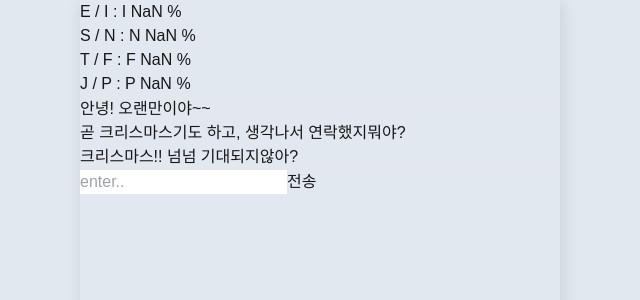
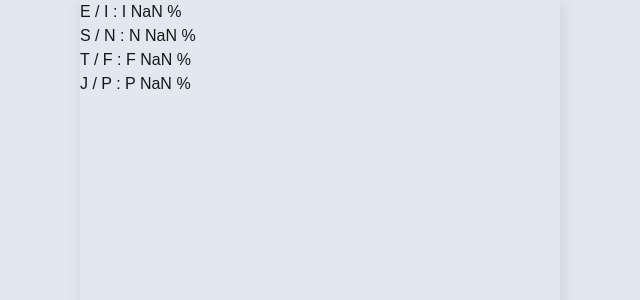
Before and after one commit to MaetDol/christmas-ornament, a Next.js app: page / in a window 1280 px wide. Shown: the top 300 px of the page, without its empty margins (320-960 px from the left). Built offline with nearby package versions, Linux system fonts and the light colour scheme.

Commit message:
feat, 페이지 동작하지 않게 수정
여기엔 다른게 들어와야 하니까.. 계산 로직만 남겨두기!

```diff
--- a/src/app/page.tsx
+++ b/src/app/page.tsx
@@ -1,62 +1,12 @@
 'use client';
 
-import { chatApi } from '@/shared/api/chatApi';
 import { QUESTIONS } from '@/shared/constants/questions';
 import { ChatResponse } from '@/shared/types/chatApi';
-import { useEffect, useState } from 'react';
+import { useState } from 'react';
 
 export default function Home() {
-  const [input, setInput] = useState('');
-  const [questionIdx, setQuestionIdx] = useState(0);
-  const [res, setRes] = useState<ChatResponse[]>([]);
-
-  const [conversation, setConversation] = useState<string[]>([]);
-  const addConversation = (chat: string) => {
-    setConversation((prev) => [...prev, chat]);
-  };
-  const nextChat = () => {
-    if (questionIdx >= QUESTIONS.length - 1) return;
-    setQuestionIdx((prev) => prev + 1);
-  };
-  const response = (res: string) => {
-    addConversation(res);
-
-    const question = QUESTIONS[questionIdx];
-    if (question.response) {
-      addConversation(question.response);
-    }
-
-    nextChat();
-  };
-
-  const submit = async () => {
-    const question = QUESTIONS[questionIdx];
-    if (!question.id) return;
-    if (!input) return;
-
-    setInput('');
-    response(input);
-
-    chatApi.chat(question.id, input).then((res) => {
-      setRes((prev) => [...prev, res]);
-    });
-  };
-  console.log(res);
-
-  useEffect(() => {
-    const question = QUESTIONS[questionIdx];
-
-    const id = window.setTimeout(() => {
-      addConversation(question.me);
-
-      if (question.isQuestion) return;
-      nextChat();
-    }, 600 + question.me.length * 50);
-
-    return () => {
-      window.clearTimeout(id);
-    };
-  }, [questionIdx]);
+  const [questionIdx] = useState(0);
+  const [res] = useState<ChatResponse[]>([]);
 
   const result = res
     .map(({ EorI, SorN, TorF, JorP }) => {
@@ -142,18 +92,6 @@ export default function Home() {
           : getScore(result.P, result.J).toFixed(1)}{' '}
         %
       </div>
-
-      <hr />
-      {conversation.map((text, idx) => (
-        <div key={idx}>{text}</div>
-      ))}
-      <hr />
-      <input
-        placeholder="enter.."
-        onChange={(e) => setInput(e.target.value)}
-        value={input}
-      />
-      <button onClick={submit}>전송</button>
     </div>
   );
 }
```
